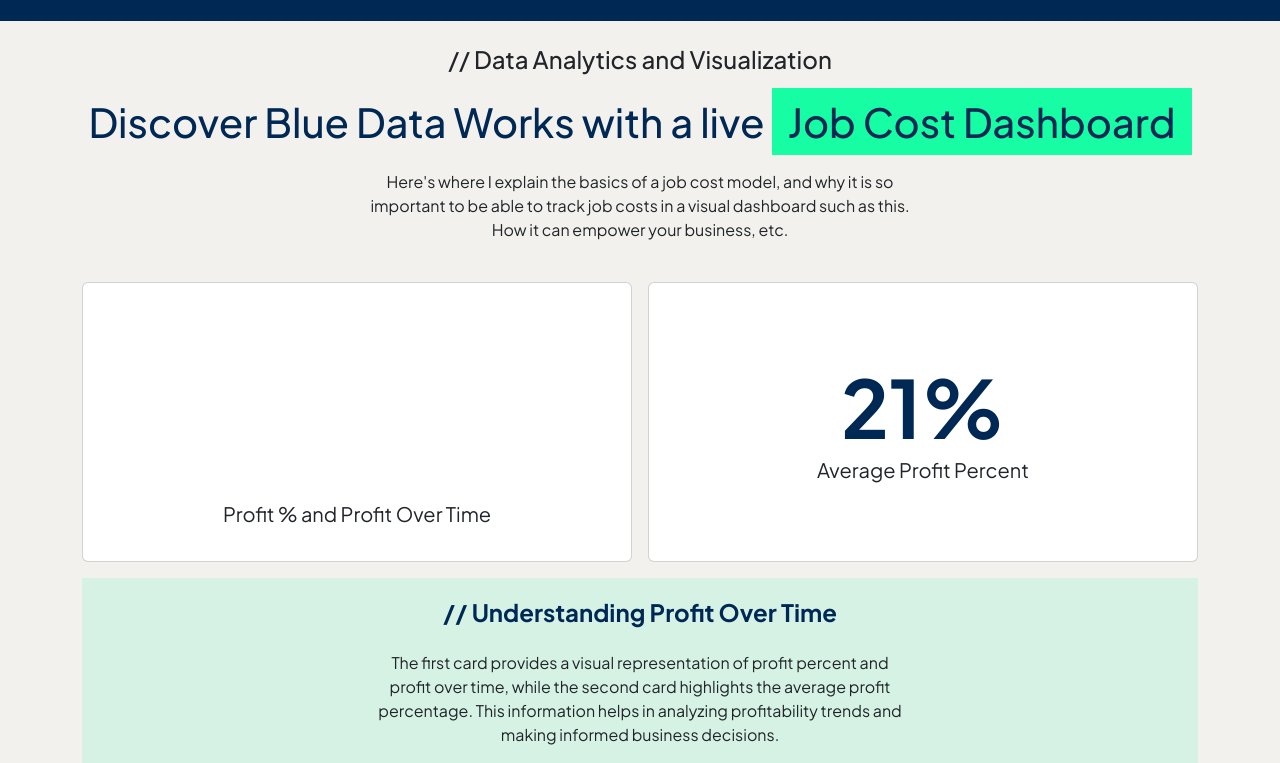
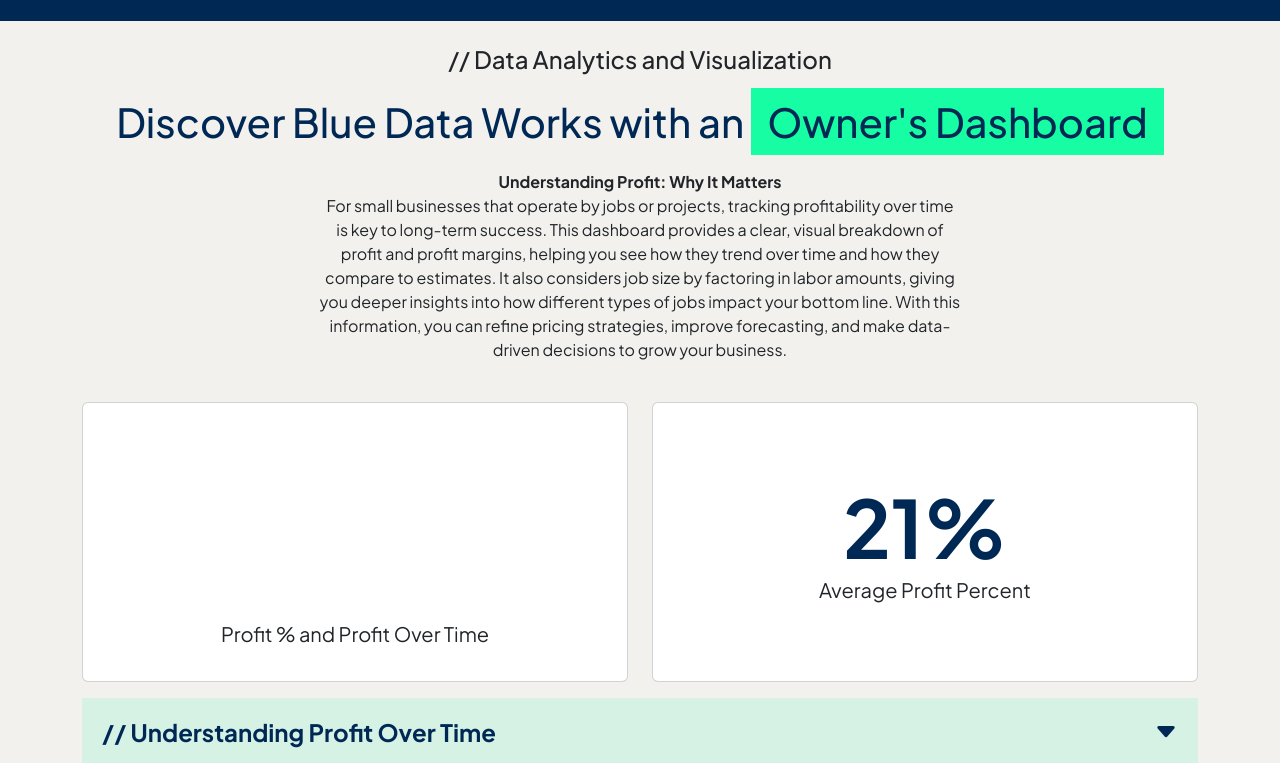
Before and after one commit to zanekellogg/job-profit-model, a website: page index.html in a window 1280 px wide. Shown: the part 337-1100 px from the top of the page. Drawn offline with nearby package versions, Linux system fonts and the light colour scheme; a script that the page names is missing.

Commit message:
Working on collapsable header

```diff
--- a/index.html
+++ b/index.html
@@ -8,6 +8,7 @@
         <script src="https://cdnjs.cloudflare.com/ajax/libs/rxjs/7.8.1/rxjs.umd.min.js"></script>
         <script src="https://cdn.jsdelivr.net/npm/chart.js"></script>
         <link href="https://cdn.jsdelivr.net/npm/bootstrap@5.3.3/dist/css/bootstrap.min.css" rel="stylesheet" integrity="sha384-QWTKZyjpPEjISv5WaRU9OFeRpok6YctnYmDr5pNlyT2bRjXh0JMhjY6hW+ALEwIH" crossorigin="anonymous">
+        <link rel="stylesheet" href="https://cdn.jsdelivr.net/npm/bootstrap-icons@1.10.3/font/bootstrap-icons.css" />
         <link rel="preconnect" href="https://fonts.googleapis.com">
         <link rel="preconnect" href="https://fonts.gstatic.com" crossorigin>
         <link href="https://fonts.googleapis.com/css2?family=Plus+Jakarta+Sans:ital,wght@0,200..800;1,200..800&display=swap" rel="stylesheet">
@@ -39,21 +40,28 @@
             <h4 class="my-3">// Data Analytics and Visualization</h4>
             <!-- Large heading with highlighted text -->
             <h1 class="mt-4" style="color: rgb(0, 40, 85);">
-                Discover Blue Data Works with a live <span class="highlight">Job Cost Dashboard</span>
+                Discover Blue Data Works with an <span class="highlight">Owner's Dashboard</span>
             </h1>
             <div class="row justify-content-center mt-4">
-                <div class="col-md-6 ">
+                <div class="col-md-7 ">
                     <p>
-                        Here's where I explain the basics of a job cost model, and why it is so important to be able to track job costs
-                        in a visual dashboard such as this. How it can empower your business, etc.
+                        <strong>Understanding Profit: Why It Matters</strong><br />
+                        For small businesses that operate by jobs or projects, tracking profitability
+                        over time is key to long-term success. This dashboard provides a clear, visual
+                        breakdown of profit and profit margins, helping you see how they trend over
+                        time and how they compare to estimates. It also considers job size by factoring
+                        in labor amounts, giving you deeper insights into how different types of jobs
+                        impact your bottom line. With this information, you can refine pricing
+                        strategies, improve forecasting, and make data-driven decisions to grow your
+                        business.
                     </p>
                 </div>
             </div>
         </div>
 
-        <div class="container my-4">
+        <div class="container">
             <!-- Profit Charts -->
-            <div class="row g-3">
+            <div class="row">
                 <div class="col-md-6">
                     <div class="card">
                         <canvas id="profitCtx"></canvas>
@@ -75,23 +83,51 @@
             <div class="row">
                 <div class="col-12">
                     <div class="description-box">
-                        <h5 class="description-box-title">// Understanding Profit Over Time</h5>
-                        <div class="row justify-content-center mt-4">
+
+
+                        <!-- Clickable header (h5) to toggle the collapse -->
+                        <h5 class="description-box-title clickable-header" data-bs-toggle="collapse" data-bs-target="#moreContent" aria-expanded="false"
+                            aria-controls="moreContent">
+                            // Understanding Profit Over Time
+                            <!-- Caret icon (Bootstrap Icon) -->
+                            <i class="bi bi-caret-down-fill rotate collapsed"></i>
+                        </h5>
+                        <!-- Collapsible content -->
+                        <div class="collapse row justify-content-center mt-4" id="moreContent">
                             <div class="col-md-6 ">
                                 <p>
-                                    The first card provides a visual representation of profit percent and profit over time, while the second card highlights the
-                                    average profit percentage. This information helps in analyzing profitability trends and making informed
-                                    business decisions.
+                                    The first graph visually tracks total <strong>profit percentage and profit over time</strong>,
+                                    allowing you to spot trends in profitability. The second card highlights
+                                    the <strong>average profit percentage</strong>, giving you a quick snapshot of overall
+                                    performance. Together, these insights help you analyze trends, compare
+                                    results to expectations, and make more informed business decisions.
                                 </p>
                             </div>
                         </div>
                     </div>
-                </div>
-            </div>
+                    </div>
+                    <!-- <div class="description-box">
+                        <h5 class="description-box-title" data-bs-toggle="collapse" data-bs-target="#moreContent" aria-expanded="false" aria-controls="moreContent">
+                            // Understanding Profit Over Time <i class="bi bi-caret-down-fill rotate collapsed"></i>
+                        </h5>
+                        <div class="row justify-content-center mt-4">
+                            <div class="col-md-6 ">
+                                <p>
+                                    The first graph visually tracks total <strong>profit percentage and profit over time</strong>,
+                                    allowing you to spot trends in profitability. The second card highlights
+                                    the <strong>average profit percentage</strong>, giving you a quick snapshot of overall
+                                    performance. Together, these insights help you analyze trends, compare
+                                    results to expectations, and make more informed business decisions.
+                                </p>
+                            </div>
+                        </div>
+                    </div> -->
+                <!-- </div>
+            </div> -->
             <!-- End Profit Charts -->
 
             <!-- Variance Charts -->
-            <div class="row g-3 py-4">
+            <div class="row mt-3">
                 <div class="col-md-6">
                     <div class="card">
                         <div class="card-body d-flex flex-column justify-content-center align-items-center">
@@ -129,7 +165,7 @@
             <!-- End Profit Charts -->
 
             <!-- Labor Charts -->
-            <div class="row g-3 py-4">
+            <div class="row mt-3">
                 <div class="col-md-6">
                     <div class="card">
                         <canvas id="laborCtx"></canvas>
@@ -142,7 +178,7 @@
                     <div class="card">
                         <canvas id="laborProfitCtx"></canvas>
                         <div class="card-body">
-                            <p class="card-subtext">Profit % By Labor Over Time</p>
+                            <p class="card-subtext">Profit By Labor</p>
                         </div>
 
                         <div class="card-body d-flex flex-column justify-content-center align-items-center display-6 d-none">
@@ -157,7 +193,7 @@
                 </div>
             </div>
             <!-- Row for description box-->
-            <div class="row">
+            <div class="row mt-1">
                 <div class="col-12">
                     <div class="description-box">
                         <h5 class="description-box-title">// Understanding Profit Over Time</h5>
@@ -187,5 +223,15 @@
         <script>
             launch();
         </script>
+        <script>
+            // Optional: Toggle the 'collapsed' class on the icon based on the collapse state
+            const collapseElement = document.getElementById('moreContent');
+            collapseElement.addEventListener('show.bs.collapse', function () {
+                document.querySelector('.rotate').classList.remove('collapsed');
+            });
+            collapseElement.addEventListener('hide.bs.collapse', function () {
+                document.querySelector('.rotate').classList.add('collapsed');
+            });
+        </script>
     </body>
 </html>
--- a/src/charts.js
+++ b/src/charts.js
@@ -190,7 +190,7 @@
             scales: {
                 'y-left': {
                     position: 'left',
-                    title: { display: true, text: '???'},
+                    title: { display: true, text: 'Profit %'},
                     beginAtZero: true,
                     ticks: percentScaleTickConfig()
                 }
--- a/styles.css
+++ b/styles.css
@@ -94,3 +94,30 @@
     font-optical-sizing: auto;
     font-style: normal;
 }
+
+/* Clickable Header */
+.clickable-header {
+    cursor: pointer;
+    /* Optionally add some spacing and hover effect */
+    display: flex;
+    align-items: center;
+    justify-content: space-between;
+}
+
+.clickable-header:hover {
+    color: #007bff;
+    /* Change text color on hover */
+}
+
+/* Rotate the icon when the collapse is open */
+.rotate {
+    transition: transform 0.3s;
+}
+
+.rotate.collapsed {
+    transform: rotate(0deg);
+}
+
+.rotate:not(.collapsed) {
+    transform: rotate(180deg);
+}
```
